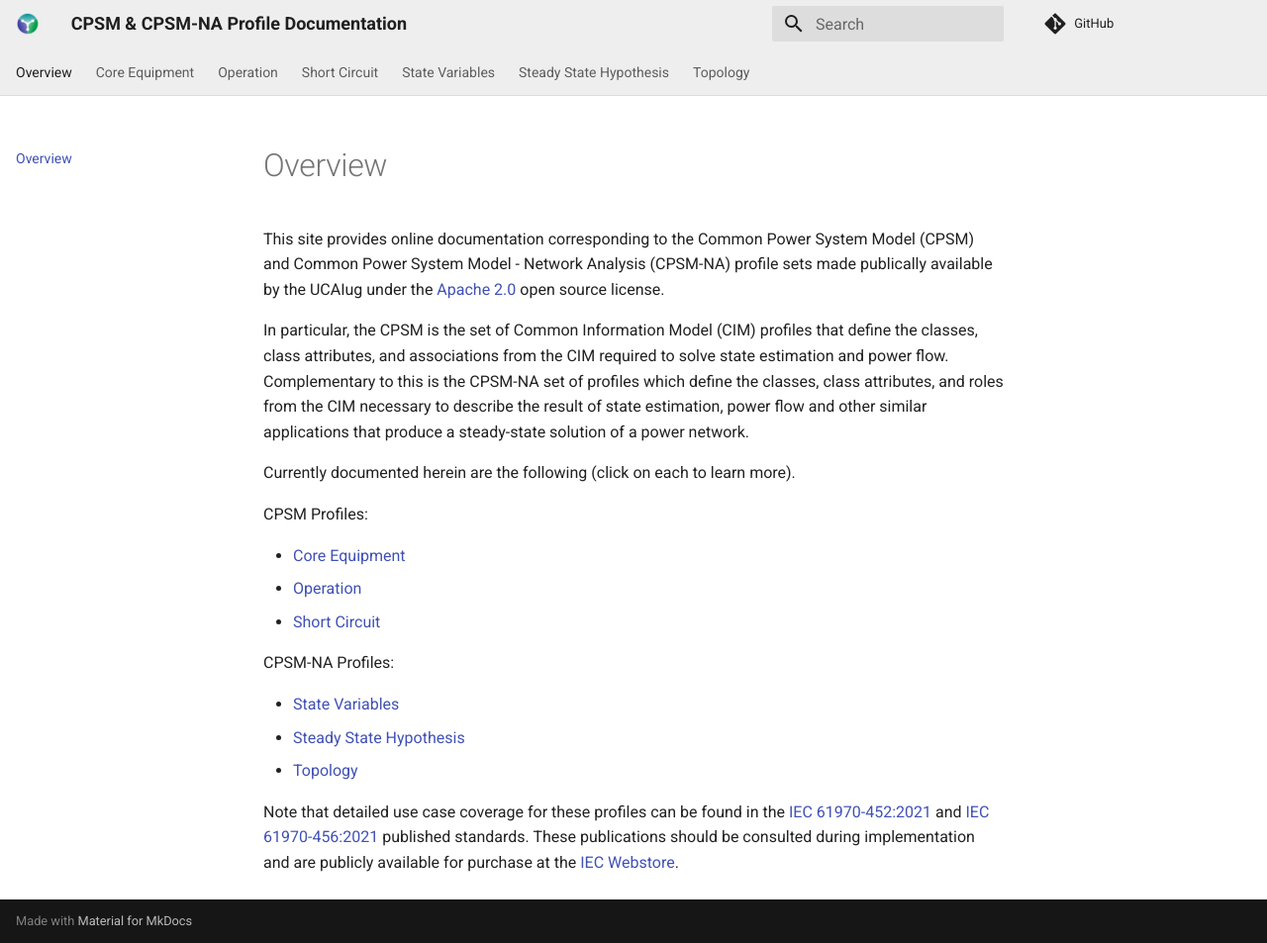
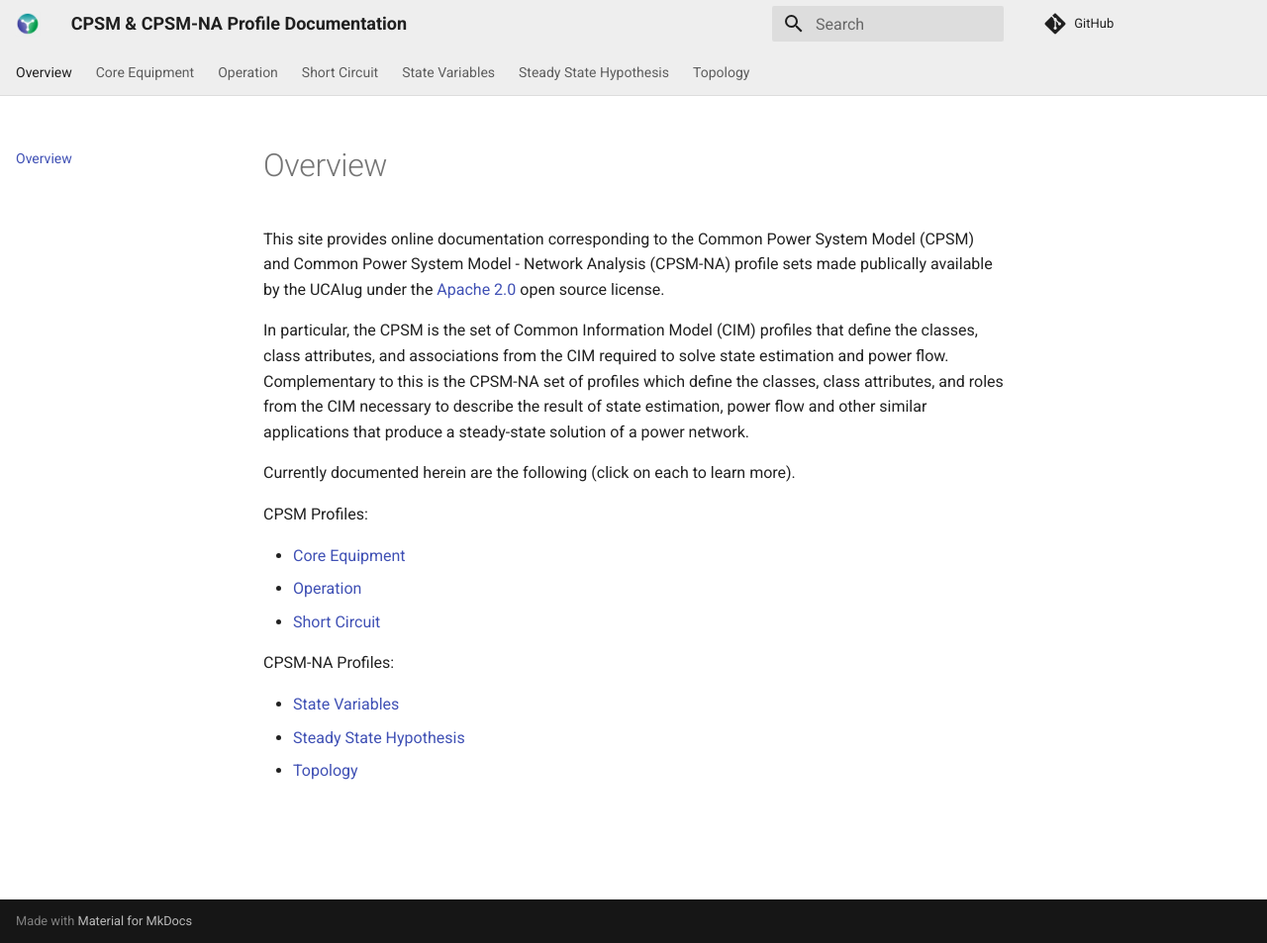
Before and after one commit to cimug-org/cpsm-docs, an MkDocs documentation site: the page built from docs/index.md, in a window 1280 px wide and 953 px high. Shown: the whole window at 99% size. Built offline with MkDocs 1.6.1 and Material for MkDocs 9.7.7, drawn with Linux system fonts in a browser that asks for light colours; comment, search, counter and statistics services are not loaded.

Commit message:
Update index.md

```diff
--- a/docs/index.md
+++ b/docs/index.md
@@ -16,5 +16,3 @@ CPSM-NA Profiles:
 - [State Variables](./State Variables/index.md)
 - [Steady State Hypothesis](./Steady State Hypothesis/index.md)
 - [Topology](./Topology/index.md)
-
-Note that detailed use   case coverage for these profiles can be found in the [IEC 61970-452:2021](https://webstore.iec.ch/en/publication/64844) and [IEC 61970-456:2021](https://webstore.iec.ch/en/publication/68054) published standards. These publications should be consulted during implementation and are publicly available for purchase at the [IEC Webstore](https://webstore.iec.ch/).
```
